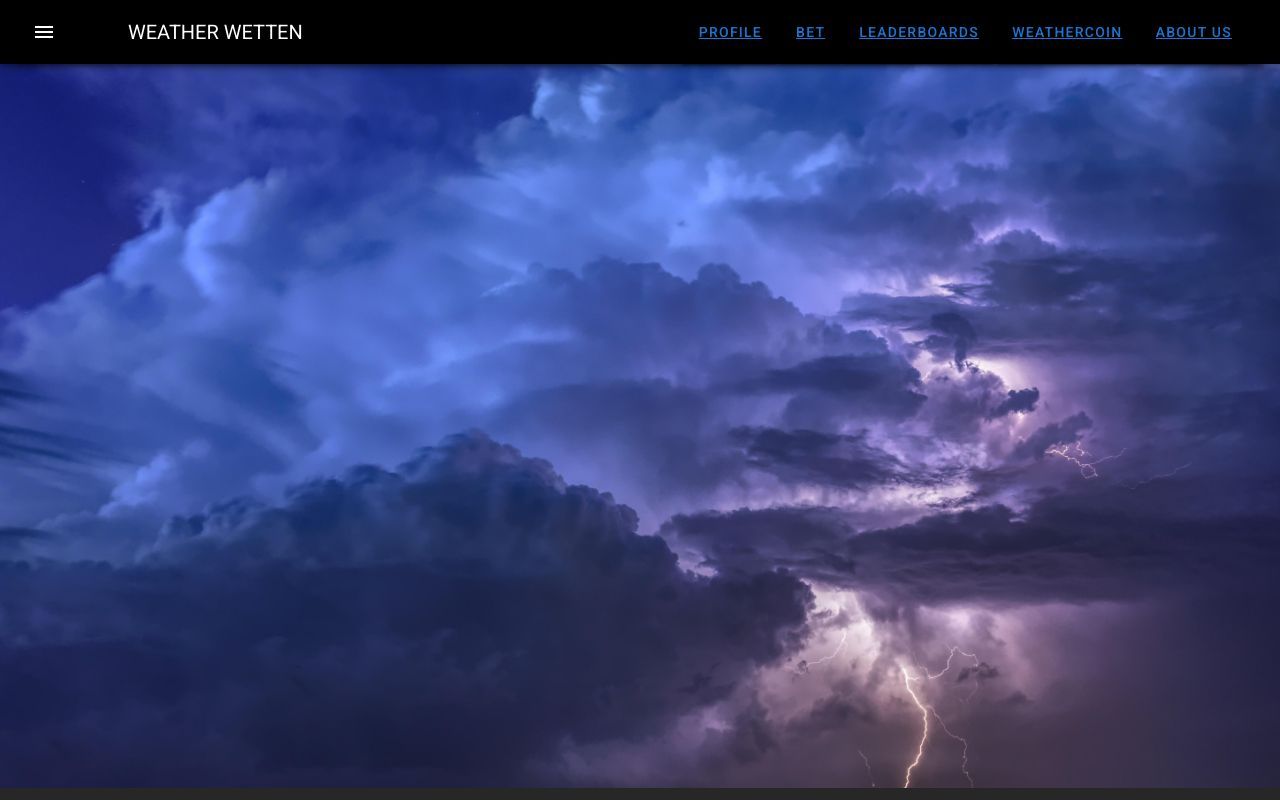
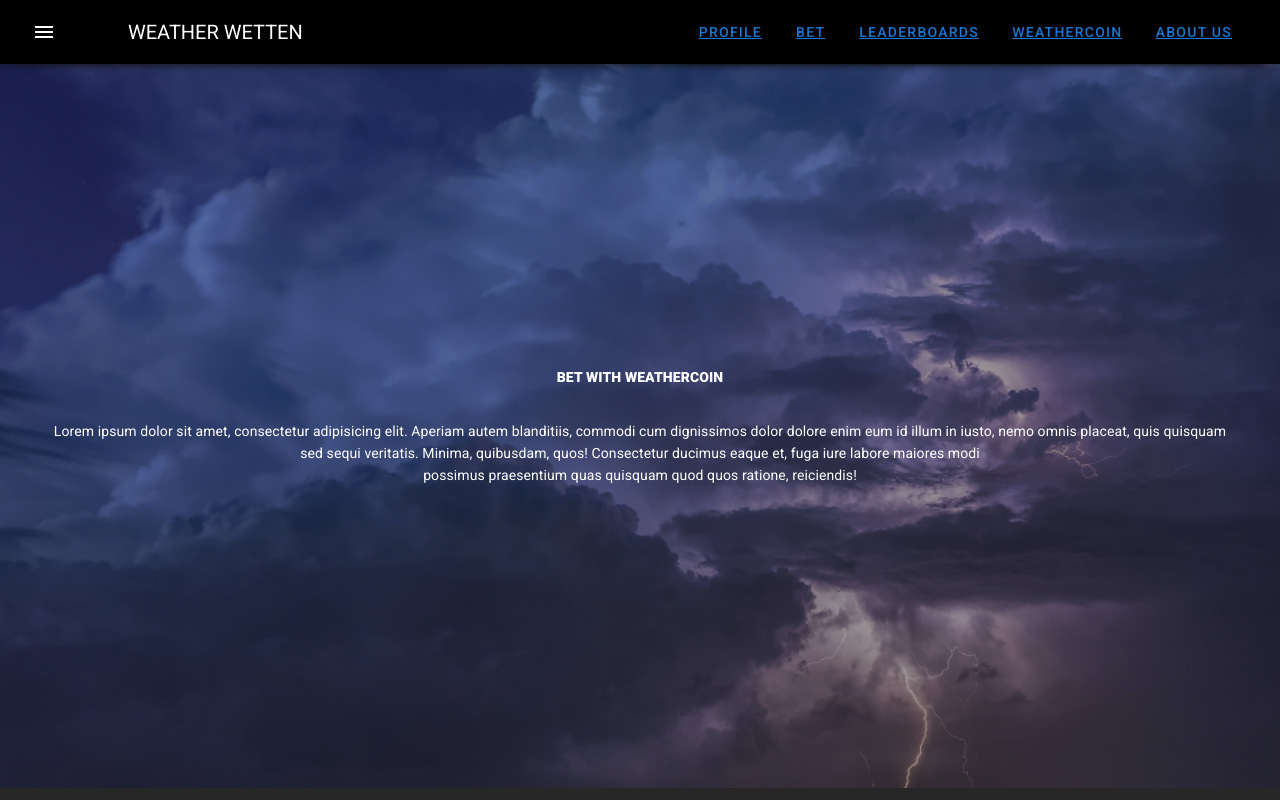
Before and after one commit to 0xProtocol/weatherwetten.nuxt, a Nuxt app: page / in a window 1280 px wide. Shown: the top 800 px of the page. Built offline with nearby package versions, Linux system fonts and the light colour scheme.

Commit message:
added text over hero section (actually problems with v-overlay)

```diff
--- a/components/NavBar.vue
+++ b/components/NavBar.vue
@@ -60,7 +60,17 @@
     </v-navigation-drawer>
 
     <v-main color="white">
+
       <span class="hero"></span>
+      <!-- Overlay over img-->
+      <v-overlay absolute>
+        <v-card flat color="transparent" >
+          <v-card-text class="white--text font-weight-black text-center d-flex flex-column align-center justify-center"
+            :class="headingClass">BET WITH WEATHERCOIN</v-card-text>
+          <v-card-subtitle class="white--text text-center d-flex flex-column align-center justify-center" :class="subtitleClass">Lorem ipsum dolor sit amet, consectetur adipisicing elit. Aperiam autem blanditiis, commodi cum dignissimos dolor dolore enim eum id illum in iusto, nemo omnis placeat, quis quisquam<br> sed sequi veritatis. Minima, quibusdam, quos! Consectetur ducimus eaque et, fuga iure labore maiores modi <br>possimus praesentium quas quisquam quod quos ratione, reiciendis!</v-card-subtitle>
+        </v-card>
+      </v-overlay>
+
       <!-- <iframe
         width="560"
         height="315"
@@ -106,4 +116,9 @@ export default {
   left: 0;
   transform: scale(1.03); /*to scale img right to main element (not really a good way but working)*/
 }
+.overlay{
+  justify-content: center;
+  align-items: center;
+  transform: scale(1.03);
+}
 </style>
```
Lines whose indentation alone changed are shown as unchanged.
